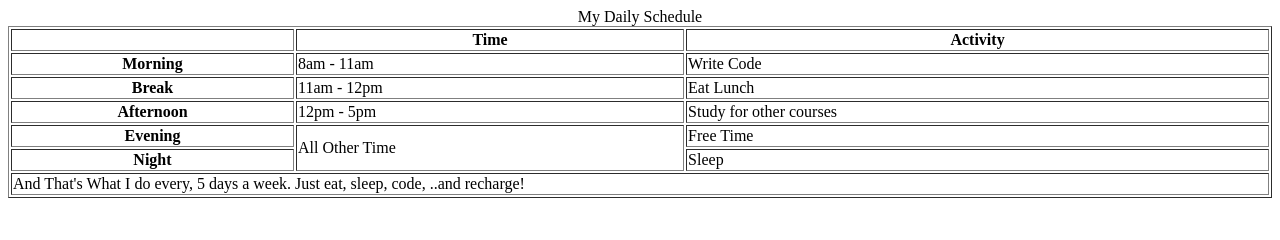
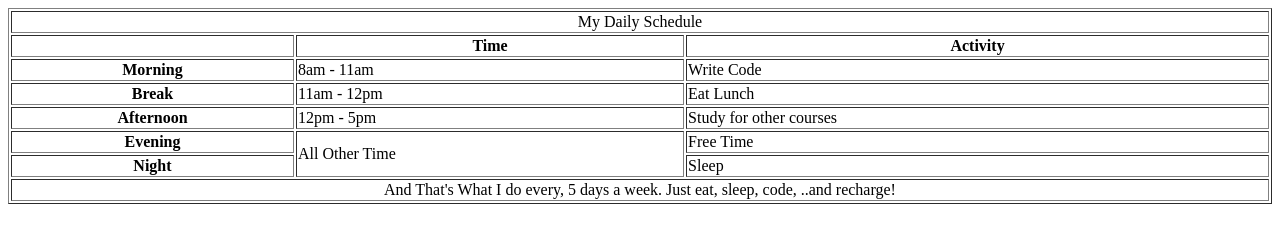
Before and after one commit to Sarah-mahfouz/task-3, a plain HTML site: page table.html in a window 1280 px wide. Drawn offline with Linux system fonts and the light colour scheme.

Commit message:
mdified html file

```diff
--- a/table.html
+++ b/table.html
@@ -7,7 +7,11 @@
 </head>
 <body>
     <table border="1" style="width: 100%;">
-       <caption>My Daily Schedule</caption>
+        <tr>
+
+        <td align="center" colspan="3" > My Daily Schedule</td>
+        </tr>
+      </thead>
         <tr>
             <td></td>
             <td style="text-align: center;"><b>Time</b></td>
@@ -44,7 +48,7 @@
 
 
         </tr>
-        <tfoot><tr><td colspan="3">And That's What I do  every, 5 days a week. Just eat, sleep, code, ..and recharge!</tr></td> </tfoot>
+        <tfoot><tr><td align="center" colspan="3">And That's What I do  every, 5 days a week. Just eat, sleep, code, ..and recharge!</tr></td> </tfoot>
     </table>
 </body>
 </html>
```
